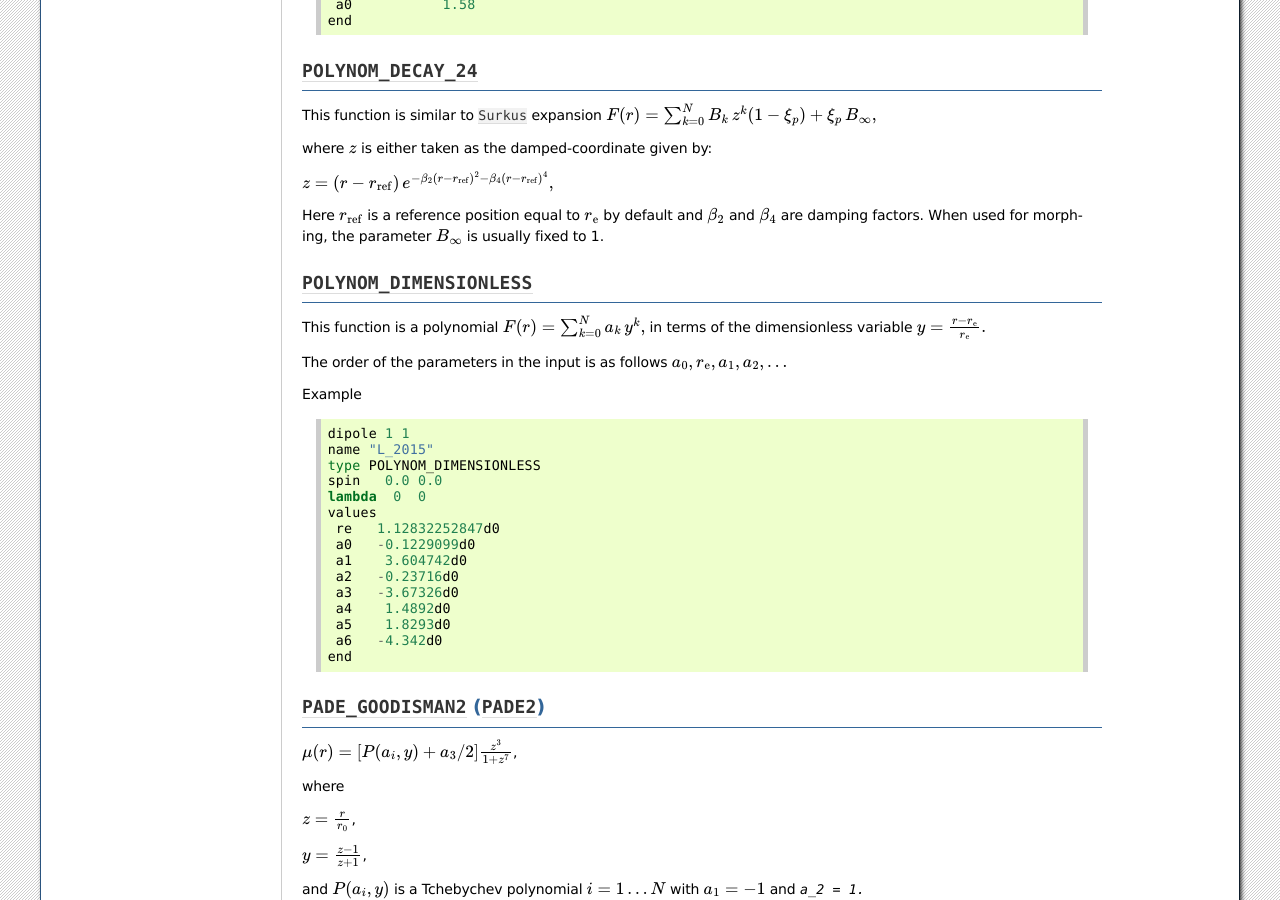
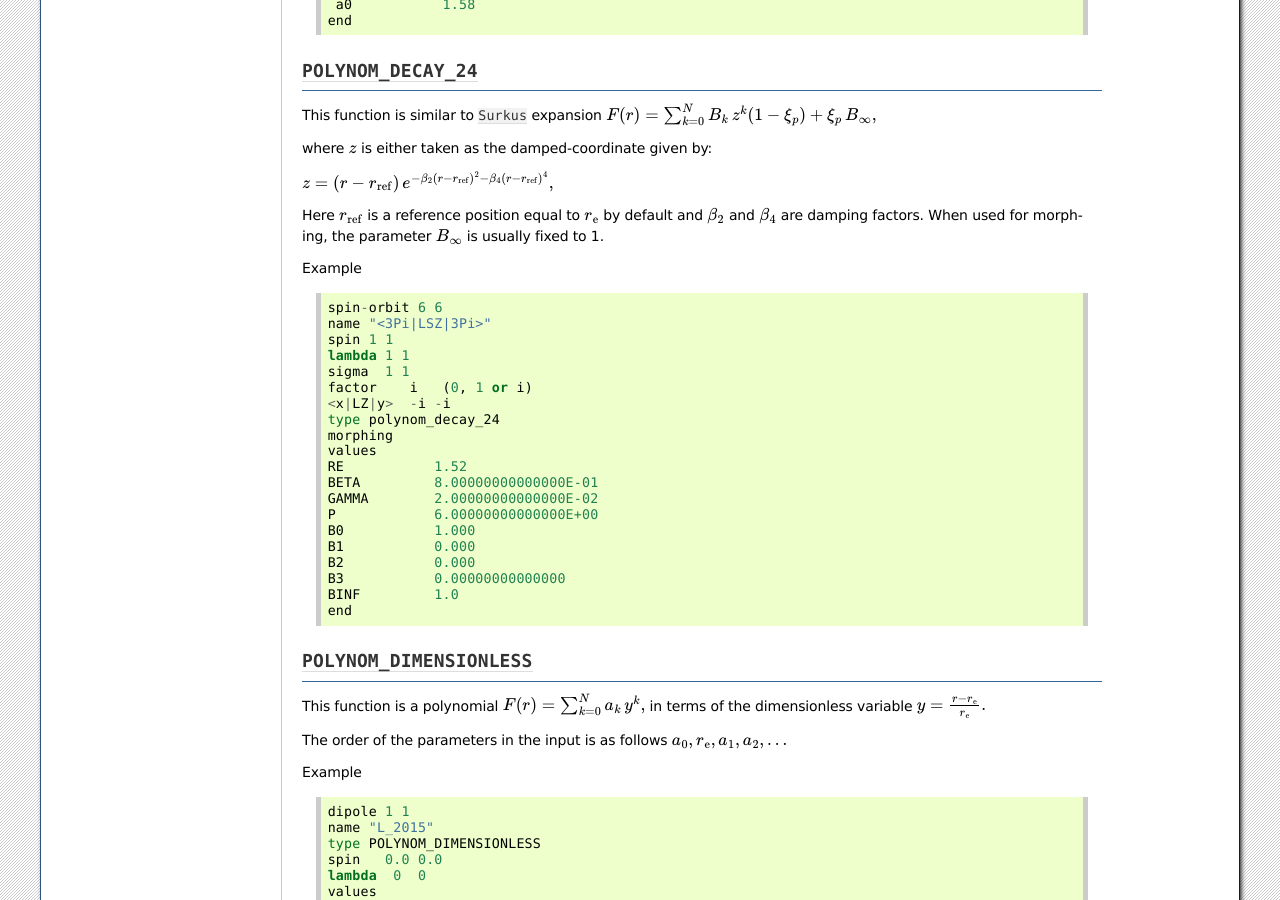
Before and after one commit to Trovemaster/Duo, a Sphinx documentation site: the page built from docs/source/functions.rst, in a window 1280 px wide and 900 px high, scrolled down 11746 px. Built offline with Sphinx 7.4.7, drawn with Linux system fonts in a browser that asks for light colours; formulas are drawn with MathJax 3.

Commit message:
manual example of polynom_decay_24

```diff
--- a/docs/source/functions.rst
+++ b/docs/source/functions.rst
@@ -790,6 +790,33 @@ Here :math:`r_{\rm ref}` is a reference position equal to :math:`r_{\rm e}` by d
 When used for morphing, the parameter :math:`B_{\infty}` is usually fixed to 1.
 
 
+Example
+::
+
+   spin-orbit 6 6
+   name "<3Pi|LSZ|3Pi>"
+   spin 1 1
+   lambda 1 1
+   sigma  1 1
+   factor    i   (0, 1 or i)
+   <x|LZ|y>  -i -i
+   type polynom_decay_24
+   morphing
+   values
+   RE           1.52
+   BETA         8.00000000000000E-01
+   GAMMA        2.00000000000000E-02
+   P            6.00000000000000E+00
+   B0           1.000
+   B1           0.000
+   B2           0.000
+   B3           0.00000000000000
+   BINF         1.0
+   end
+
+
+
+
 ``POLYNOM_DIMENSIONLESS``
 ^^^^^^^^^^^^^^^^^^^^^^^^^
 
```
